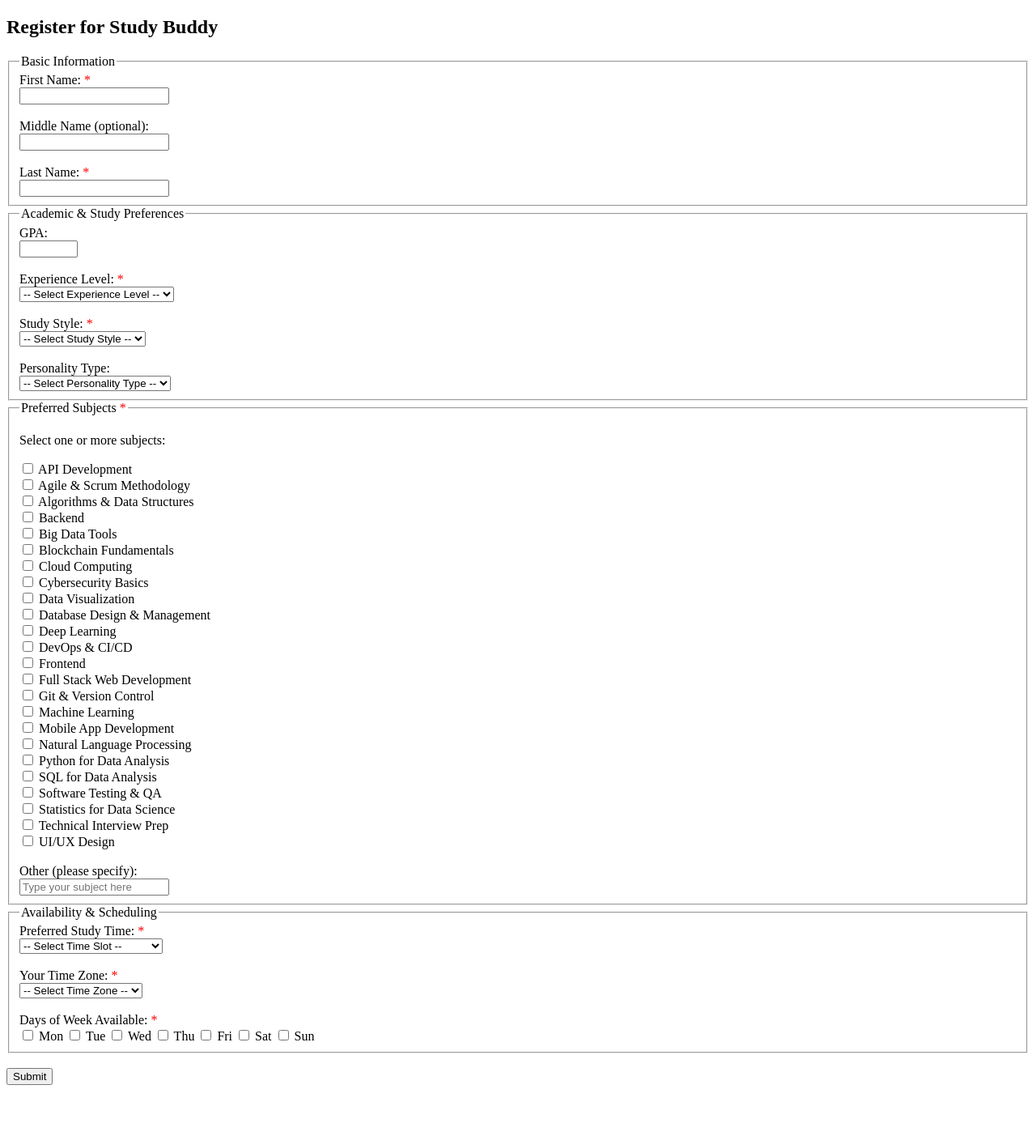
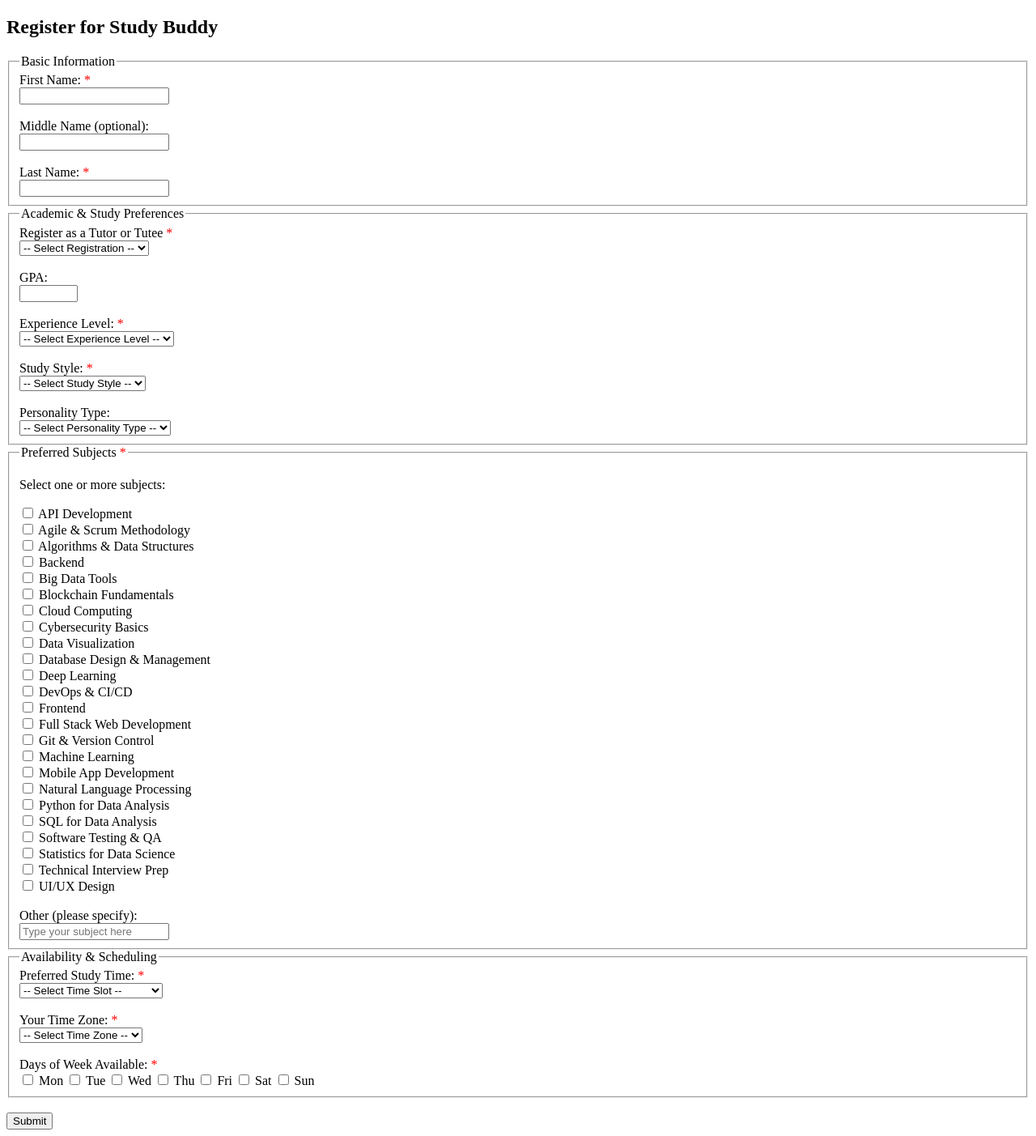
Before and after one commit to imwaymaran/virtual-study-buddy-app, a Flask app: page /form in a window 1280 px wide. Shown: the whole page at 81% size. Before the commit the page ends 1340 px from the top, so only its background shows below. Run offline with Flask 3, Linux system fonts and the light colour scheme; data comes from the database, SQL or seed files in the repository; parts of the project's set-up code (start-up, migrations or seed data) failed here and were passed over.

Commit message:
Changed registration form

```diff
--- a/app/templates/form.html
+++ b/app/templates/form.html
@@ -32,7 +32,14 @@
         <!-- Academic & Study Preferences -->
         <fieldset>
             <legend>Academic & Study Preferences</legend>
-
+            <div>
+                <label for="study_buddy_type">Register as a Tutor or Tutee <span style="color: red">*</span></label><br>
+                <select name="study_buddy_type" id="study_buddy_type" required>
+                    <option value="">-- Select Registration --</option>
+                    <option>Tutor</option>
+                    <option>Tutee</option>
+                </select>
+            </div><br>
             <div>
                 <label for="GPA">GPA:</label><br>
                 <input type="number" step="0.01" min="0.0" max="5.0" name="GPA" id="GPA" required>
```
